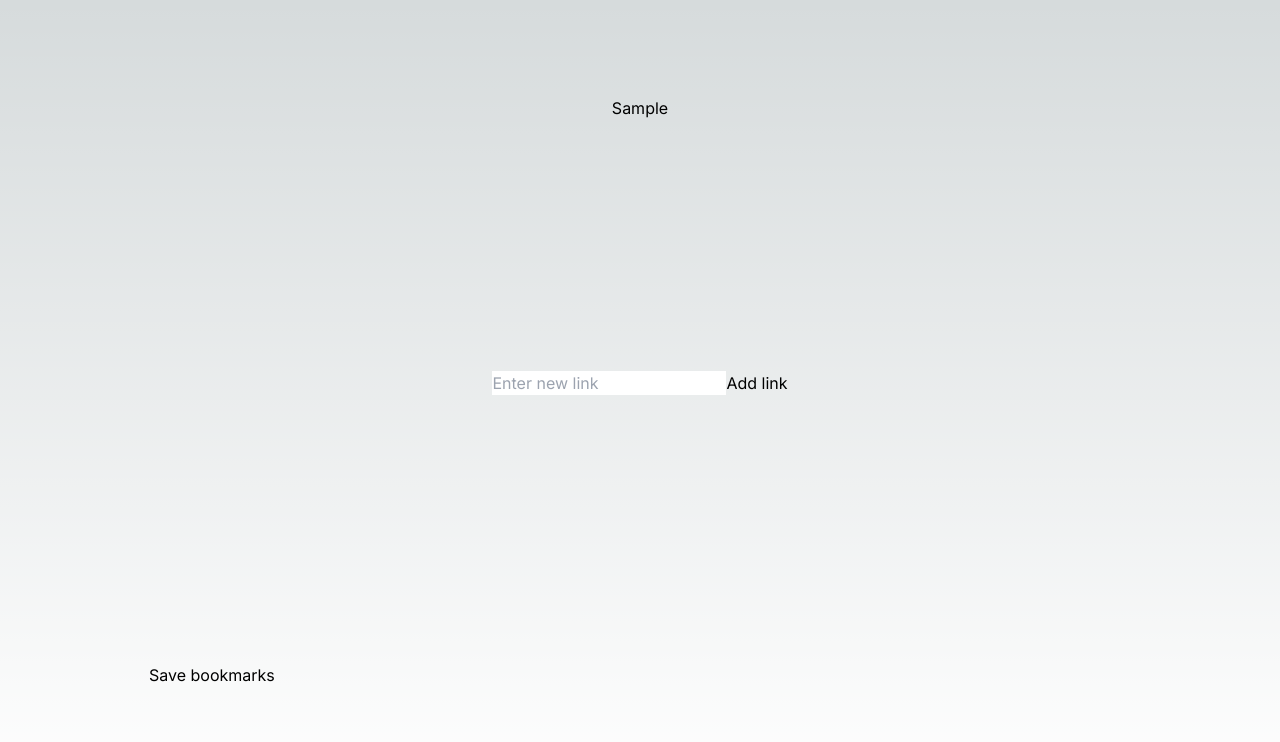
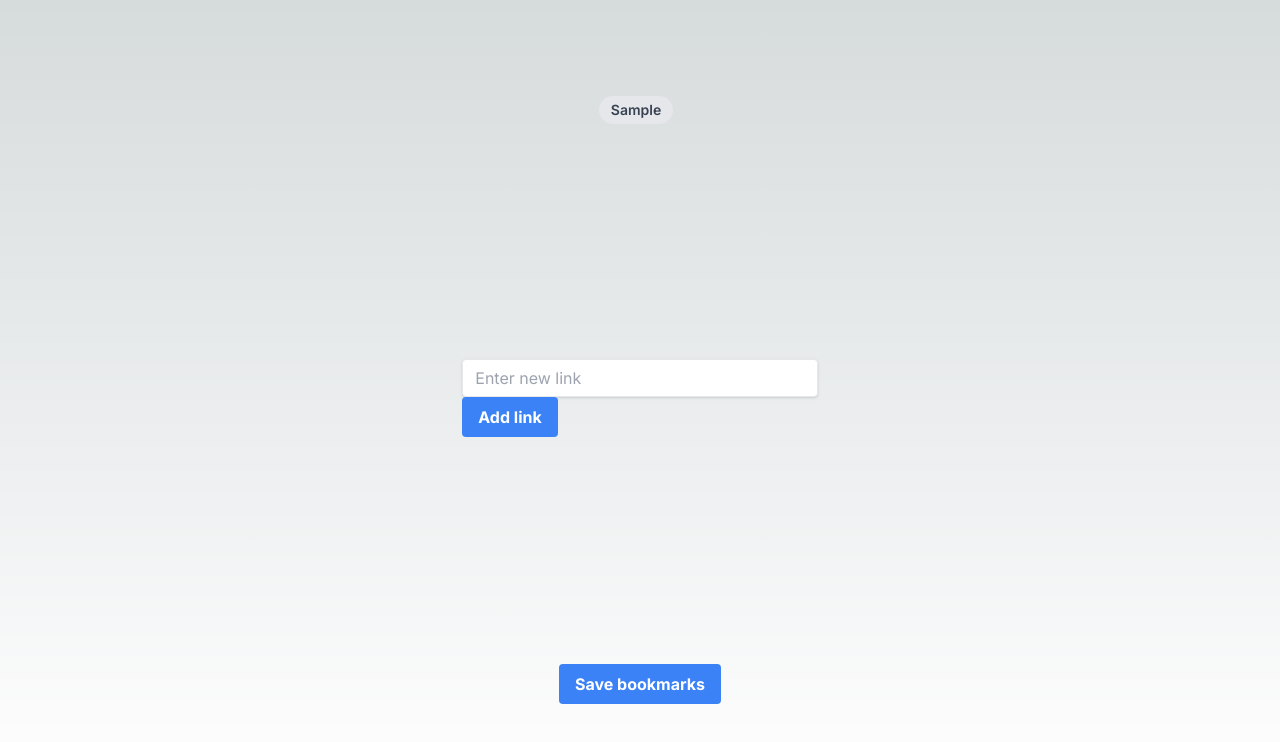
Before and after one commit to GabrielDougherty/link-saver-site, a Next.js app: page / in a window 1280 px wide. Both pictures are taken after typing "Sample" into the empty fields and a click on the button "Add link". Shown: the top 742 px of the page. Built offline with nearby package versions, Linux system fonts and the light colour scheme.

Commit message:
Improve CSS

```diff
--- a/package.json
+++ b/package.json
@@ -1,5 +1,5 @@
 {
-  "name": "learn-react",
+  "name": "link-saver-site",
   "version": "0.1.0",
   "private": true,
   "scripts": {
--- a/src/app/layout.tsx
+++ b/src/app/layout.tsx
@@ -5,8 +5,8 @@ import { Inter } from 'next/font/google'
 const inter = Inter({ subsets: ['latin'] })
 
 export const metadata: Metadata = {
-  title: 'Create Next App',
-  description: 'Generated by create next app',
+  title: 'Link Saver',
+  description: 'Link Saver',
 }
 
 export default function RootLayout({
--- a/src/app/page.tsx
+++ b/src/app/page.tsx
@@ -6,14 +6,11 @@ import { useSearchParams } from 'next/navigation'
 
 function MySaveButton({ title, target }: { title: string, target: string }) {
   return (
-    <div className="mb-32 grid text-center lg:max-w-5xl lg:w-full lg:mb-0 lg:grid-cols-4 lg:text-left">
-    <a
+    <a title={title}
       href={target}
-      className="group rounded-lg border border-transparent px-5 py-4 transition-colors hover:border-gray-300 hover:bg-gray-100 hover:dark:border-neutral-700 hover:dark:bg-neutral-800/30"
     >
-    <button title={title}>{title}</button>
+    <button className="bg-blue-500 hover:bg-blue-700 text-white font-bold py-2 px-4 rounded" title={title}>{title}</button>
     </a>
-  </div>
   );
 }
 
@@ -39,13 +36,13 @@ export default function Home() {
       setLinks((links) => [...links, newLink]);
     }
     return (<div>
-        <input id="newLink" placeholder="Enter new link" onChange={handleChange}></input>
-        <button onClick={handleClick}>Add link</button>
+        <input id="newLink" placeholder="Enter new link" onChange={handleChange} className="shadow appearance-none border rounded w-full py-2 px-3 text-gray-700 leading-tight focus:outline-none focus:shadow-outline"></input>
+        <button onClick={handleClick} className="bg-blue-500 hover:bg-blue-700 text-white font-bold py-2 px-4 rounded">Add link</button>
     </div>);
   }
 
   function LinkList({ links }: { links: Array<string>}) {
-    const linkItems = links.map((link) => <a href={link} key={uuidv4()}>{link}<li key={uuidv4()}></li></a>)
+    const linkItems = links.map((link) => <a href={link} key={uuidv4()} className="block bg-gray-200 rounded-full px-3 py-1 text-sm font-semibold text-gray-700 mr-2 mb-2">{link}<li key={uuidv4()}></li></a>)
     return (<ul>{linkItems}</ul>)
   }
 
```
Also changed, not shown: 1 other file (tests, documents, lock files or other folders).
